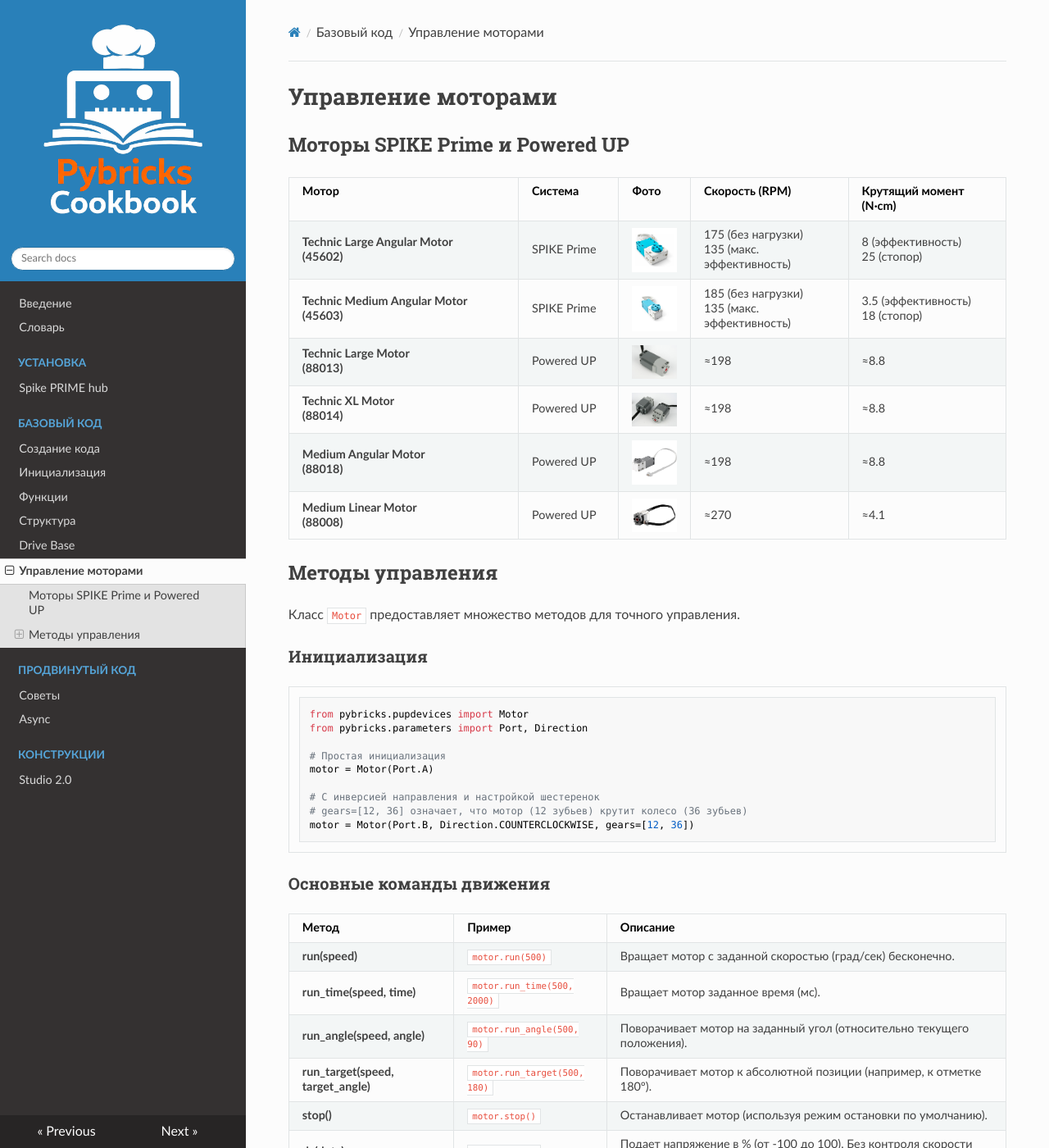
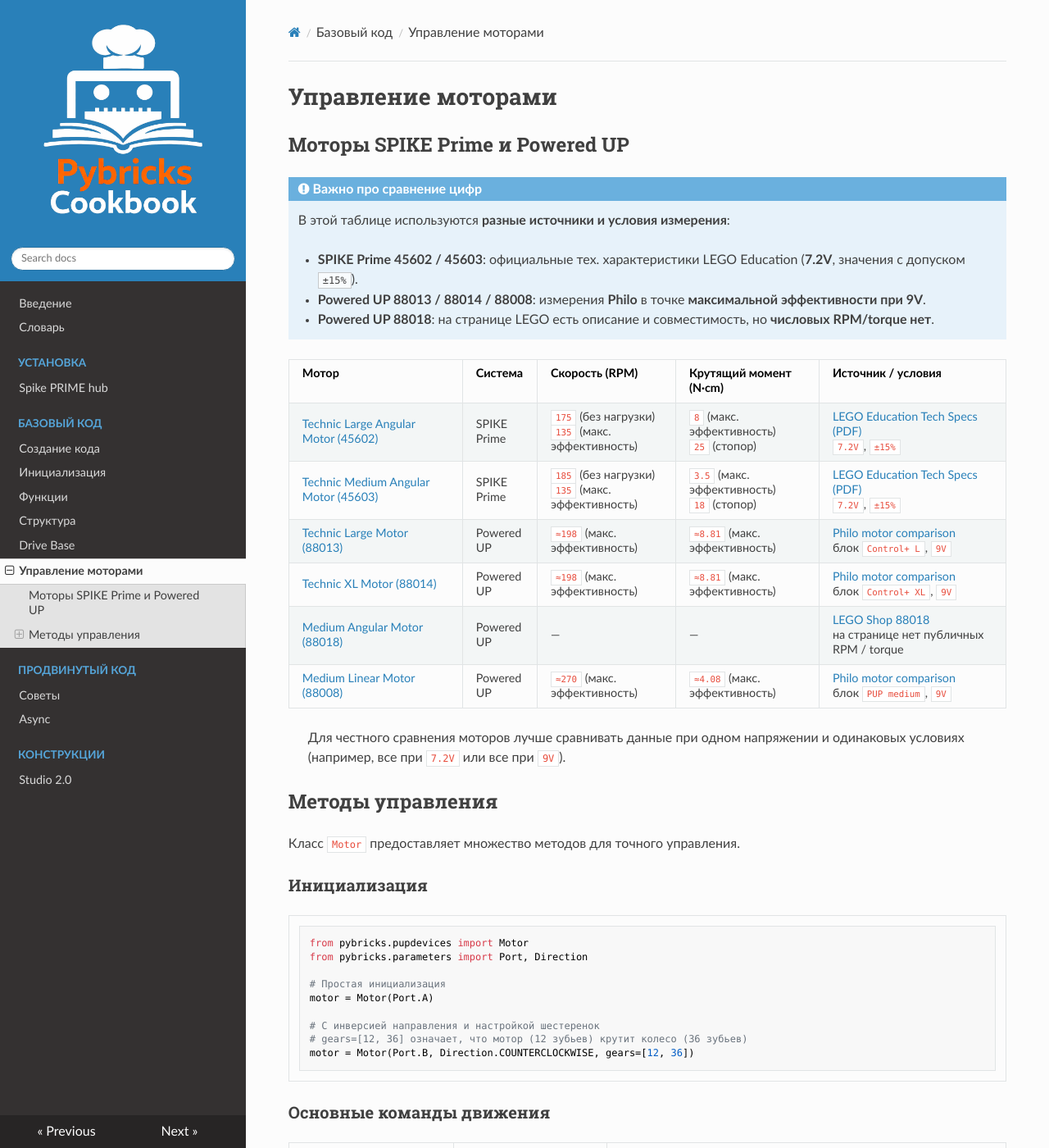
Before and after one commit to aztechell/Pybricks-Cookbook, an MkDocs documentation site: the page built from docs/motors.md, in a window 1280 px wide and 1400 px high. Shown: the whole window at 82% size. Built offline with MkDocs 1.6.1, drawn with Linux system fonts in a browser that asks for light colours; nearby versions of some CDN libraries.

Commit message:
update motors and tips documentation for clarity and detail

```diff
--- a/docs/motors.md
+++ b/docs/motors.md
@@ -2,85 +2,23 @@
 
 ## Моторы SPIKE Prime и Powered UP
 
-<table style="width:100%; table-layout:fixed; border-collapse:collapse;">
-  <thead>
-    <tr>
-      <th style="width:32%; text-align:left;">Мотор</th>
-      <th style="width:14%; text-align:left;">Система</th>
-      <th style="width:10%;">Фото</th>
-      <th style="width:22%; text-align:left;">Скорость (RPM)</th>
-      <th style="width:22%; text-align:left;">Крутящий момент (N·cm)</th>
-    </tr>
-  </thead>
-  <tbody>
-    <tr>
-      <td><b>Technic Large Angular Motor<br>(45602)</b></td>
-      <td>SPIKE Prime</td>
-      <td>
-        <img src="../img/large_angular_motor_45602.jpg" width="72">
-      </td>
-      <td>
-        175 (без нагрузки)<br>
-        135 (макс. эффективность)
-      </td>
-      <td>
-        8 (эффективность)<br>
-        25 (стопор)
-      </td>
-    </tr>
-    <tr>
-      <td><b>Technic Medium Angular Motor<br>(45603)</b></td>
-      <td>SPIKE Prime</td>
-      <td>
-        <img src="../img/medium_angular_motor_45603.jpg" width="72">
-      </td>
-      <td>
-        185 (без нагрузки)<br>
-        135 (макс. эффективность)
-      </td>
-      <td>
-        3.5 (эффективность)<br>
-        18 (стопор)
-      </td>
-    </tr>
-    <tr>
-      <td><b>Technic Large Motor<br>(88013)</b></td>
-      <td>Powered UP</td>
-      <td>
-        <img src="../img/large_motor_88013.jpg" width="72">
-      </td>
-      <td>≈198</td>
-      <td>≈8.8</td>
-    </tr>
-    <tr>
-      <td><b>Technic XL Motor<br>(88014)</b></td>
-      <td>Powered UP</td>
-      <td>
-        <img src="../img/xl_motor_88014.jpg" width="72">
-      </td>
-      <td>≈198</td>
-      <td>≈8.8</td>
-    </tr>
-    <tr>
-      <td><b>Medium Angular Motor<br>(88018)</b></td>
-      <td>Powered UP</td>
-      <td>
-        <img src="../img/medium_angular_motor_88018.jpg" width="72">
-      </td>
-      <td>≈198</td>
-      <td>≈8.8</td>
-    </tr>
-    <tr>
-      <td><b>Medium Linear Motor<br>(88008)</b></td>
-      <td>Powered UP</td>
-      <td>
-        <img src="../img/medium_linear_motor_88008.jpg" width="72">
-      </td>
-      <td>≈270</td>
-      <td>≈4.1</td>
-    </tr>
-  </tbody>
-</table>
+!!! info "Важно про сравнение цифр"
+    В этой таблице используются **разные источники и условия измерения**:
+
+    - **SPIKE Prime 45602 / 45603**: официальные тех. характеристики LEGO Education (**7.2V**, значения с допуском `±15%`).
+    - **Powered UP 88013 / 88014 / 88008**: измерения **Philo** в точке **максимальной эффективности при 9V**.
+    - **Powered UP 88018**: на странице LEGO есть описание и совместимость, но **числовых RPM/torque нет**.
+
+| Мотор | Система | Скорость (RPM) | Крутящий момент (N·cm) | Источник / условия |
+| :--- | :--- | :--- | :--- | :--- |
+| [Technic Large Angular Motor (45602)](https://education.lego.com/en-us/products/lego-technic-large-angular-motor/45602/) | SPIKE Prime | `175` (без нагрузки)<br>`135` (макс. эффективность) | `8` (макс. эффективность)<br>`25` (стопор) | [LEGO Education Tech Specs (PDF)](https://le-www-live-s.legocdn.com/sc/media/files/support/spike-prime/techspecs_techniclargeangularmotor-1b79e2f4fbb292aaf40c97fec0c31fff.pdf)<br>`7.2V`, `±15%` |
+| [Technic Medium Angular Motor (45603)](https://education.lego.com/en-us/products/lego-technic-medium-angular-motor/45603/) | SPIKE Prime | `185` (без нагрузки)<br>`135` (макс. эффективность) | `3.5` (макс. эффективность)<br>`18` (стопор) | [LEGO Education Tech Specs (PDF)](https://le-www-live-s.legocdn.com/sc/media/files/support/spike-prime/techspecs_technicmediumangularmotor-19684ffc443792280359ef217512a1d1.pdf)<br>`7.2V`, `±15%` |
+| [Technic Large Motor (88013)](https://www.lego.com/en-us/product/technic-large-motor-88013) | Powered UP | `≈198` (макс. эффективность) | `≈8.81` (макс. эффективность) | [Philo motor comparison](https://philohome.com/motors/motorcomp.htm)<br>блок `Control+ L`, `9V` |
+| [Technic XL Motor (88014)](https://www.lego.com/en-us/product/technic-xl-motor-88014) | Powered UP | `≈198` (макс. эффективность) | `≈8.81` (макс. эффективность) | [Philo motor comparison](https://philohome.com/motors/motorcomp.htm)<br>блок `Control+ XL`, `9V` |
+| [Medium Angular Motor (88018)](https://www.lego.com/en-us/product/medium-angular-motor-88018) | Powered UP | — | — | [LEGO Shop 88018](https://www.lego.com/en-us/product/medium-angular-motor-88018)<br>на странице нет публичных RPM / torque |
+| [Medium Linear Motor (88008)](https://www.lego.com/en-us/product/medium-linear-motor-88008) | Powered UP | `≈270` (макс. эффективность) | `≈4.08` (макс. эффективность) | [Philo motor comparison](https://philohome.com/motors/motorcomp.htm)<br>блок `PUP medium`, `9V` |
+
+> Для честного сравнения моторов лучше сравнивать данные при одном напряжении и одинаковых условиях (например, все при `7.2V` или все при `9V`).
 
 ## Методы управления
 
```
Also changed, not shown: docs/tips.md (+3 -3 lines).
